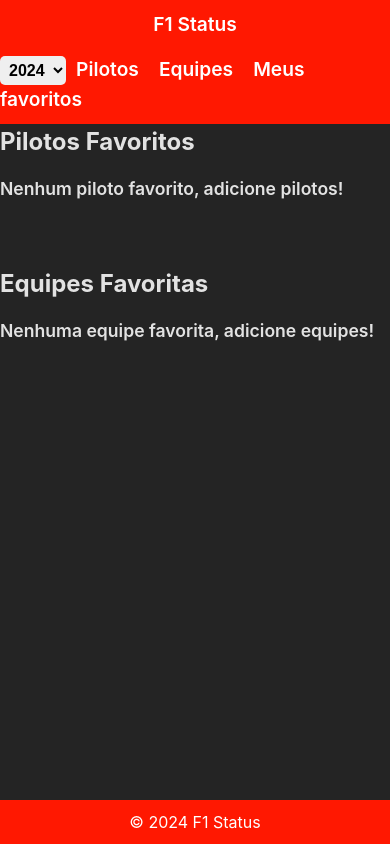
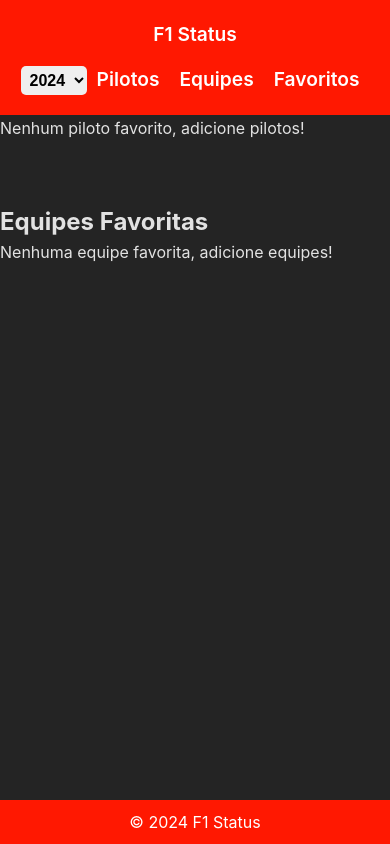
Before and after one commit to danielangelo1/vs13-front-redux-f1status, a React (Vite) app: page /favorites in a window 390 px wide. Built offline with nearby package versions, Linux system fonts and the light colour scheme.

Commit message:
style: add margin-top on main content

```diff
--- a/src/components/driverCard/DriverCard.css
+++ b/src/components/driverCard/DriverCard.css
@@ -5,6 +5,7 @@
   align-items: center;
   margin-top: 20px;
   margin-bottom: 4rem;
+  margin-top: 5rem;
 }
 
 .driver-card {
--- a/src/components/footer/Footer.css
+++ b/src/components/footer/Footer.css
@@ -1,7 +1,7 @@
 footer {
   background-color: #ff1801;
   color: #fff;
-  padding: 10px 0;
+  padding: 10px;
   bottom: 0;
   position: fixed;
   width: 100%;
--- a/src/components/header/Header.css
+++ b/src/components/header/Header.css
@@ -1,9 +1,10 @@
 header {
   background-color: #ff1801;
   color: #fff;
-  padding: 10px 0;
+  padding: 20px;
   top: 0;
-  position: sticky;
+  left: 0;
+  position: fixed;
   width: 100%;
 }
 
@@ -12,6 +13,8 @@ nav {
   justify-content: space-between;
   align-items: center;
   gap: 1rem;
+  max-width: 1200px;
+  margin: 0 auto;
 }
 
 nav a {
--- a/src/components/header/Header.tsx
+++ b/src/components/header/Header.tsx
@@ -34,7 +34,7 @@ const Header = () => {
 
           <Link to="/">Pilotos</Link>
           <Link to="/teams">Equipes</Link>
-          <Link to="/favorites">Meus favoritos </Link>
+          <Link to="/favorites">Favoritos</Link>
         </div>
       </nav>
     </header>
--- a/src/components/teamsCard/TeamsCard.css
+++ b/src/components/teamsCard/TeamsCard.css
@@ -6,6 +6,7 @@
   margin-top: 20px;
   gap: 2rem;
   margin-bottom: 4rem;
+  margin-top: 5rem;
 }
 
 .teams-container li {
@@ -45,6 +46,3 @@
   margin: 5px;
   font-size: 20px;
 }
-
-.teams-container button {
-}
--- a/src/pages/drivers/Drivers.tsx
+++ b/src/pages/drivers/Drivers.tsx
@@ -5,7 +5,6 @@ import useDrivers from "../../hooks/useDrivers";
 import { ToastContainer } from "react-toastify";
 import "react-toastify/dist/ReactToastify.css";
 import { useAppSelector } from "../../feature/hooks/Hooks";
-import "./Home.css";
 
 const Drivers = () => {
   const [drivers, setDrivers] = useState<Driver[]>([]);
@@ -23,22 +22,7 @@ const Drivers = () => {
   return (
     <>
       <ToastContainer />
-      <section>
-        <p>
-          {" "}
-          Com o F1 Status você pode acompanhar a classificação dos pilotos e
-          equipes da Fórmula 1.
-        </p>
 
-        <p>
-          Selecione o ano que deseja acompanhar a classificação dos pilotos e
-          equipes.
-        </p>
-        <p>
-          Você pode adicionar seus pilotos favoritos clicando no botão com a
-          bandeira quadriculada.
-        </p>
-      </section>
       <DriverCard drivers={drivers} />
     </>
   );
--- a/src/pages/drivers/Home.css
+++ /dev/null
@@ -1,17 +0,0 @@
-section {
-  display: flex;
-  flex-direction: column;
-  align-items: flex-start;
-  gap: 1rem;
-}
-
-section p {
-  font-size: 1.275em;
-  font-weight: 600;
-}
-
-@media (max-width: 768px) {
-  section p {
-    font-size: 1.1em;
-  }
-}
--- a/src/pages/favorites/Favorites.css
+++ b/src/pages/favorites/Favorites.css
@@ -2,4 +2,5 @@ main {
   display: flex;
   flex-direction: column;
   gap: 4rem;
+  margin-top: 5rem;
 }
```
